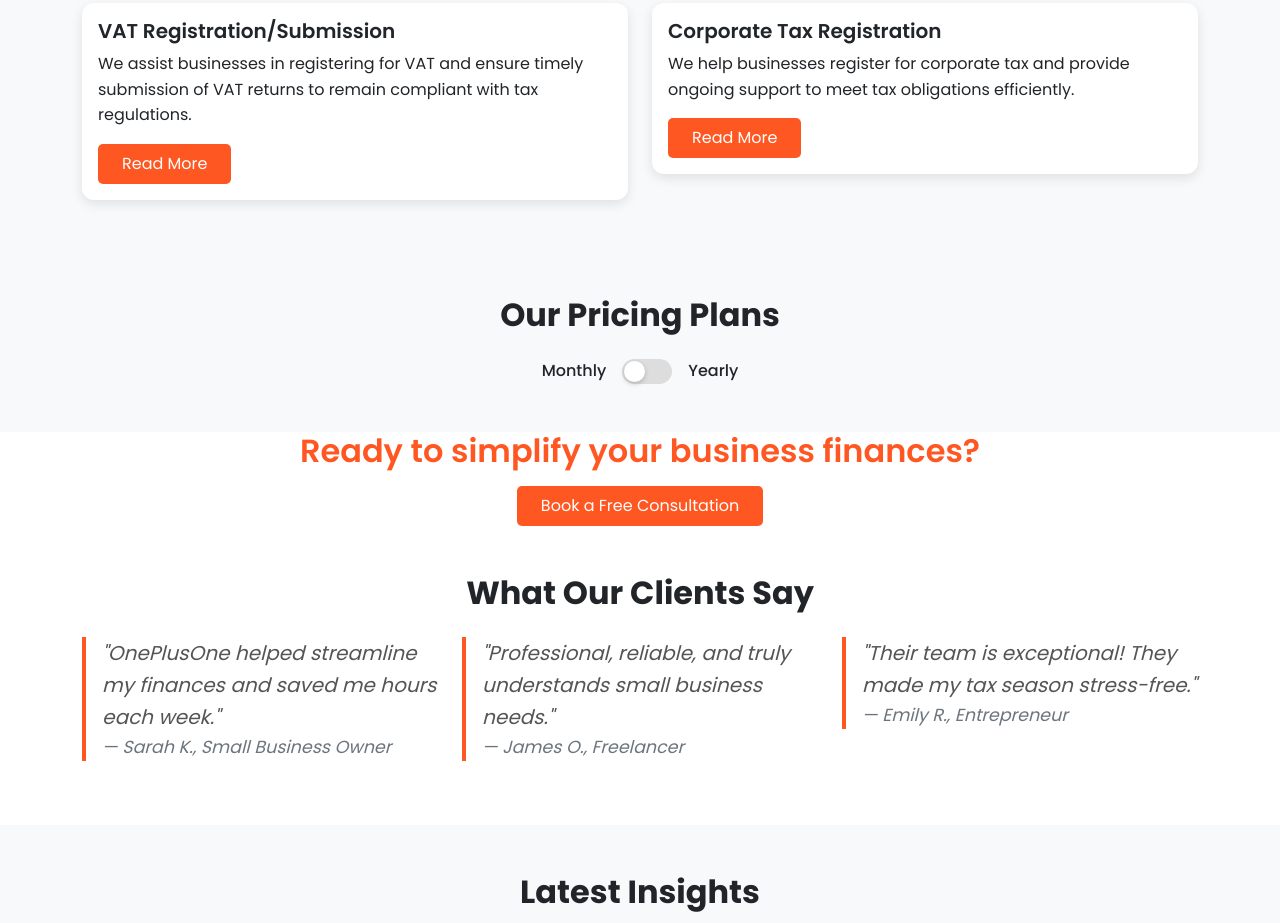
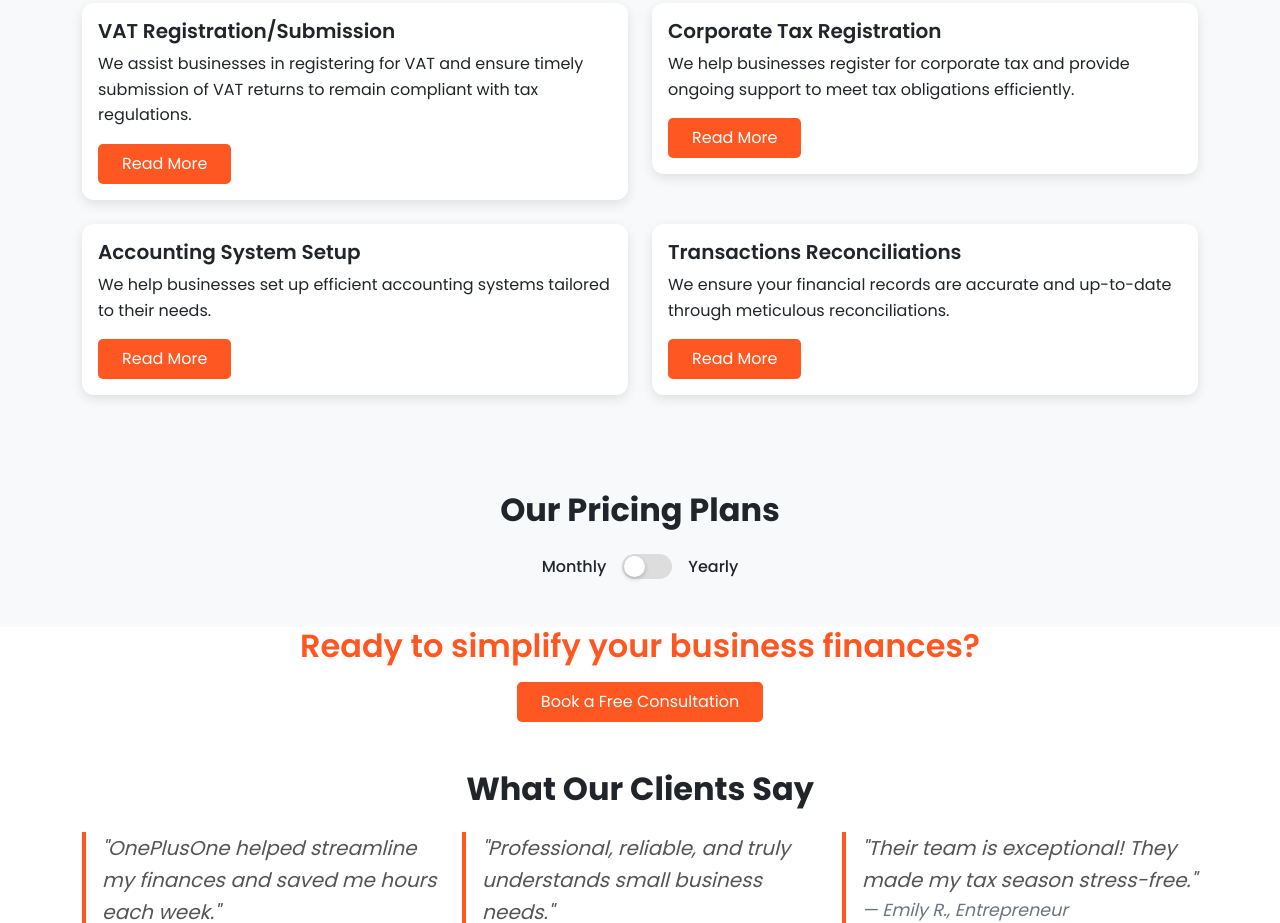
Before and after one commit to Master-Felix/oneplus, a plain HTML site: page index.html in a window 1280 px wide. Shown: the part 2627-3550 px from the top of the page. Drawn offline with nearby package versions, Linux system fonts and the light colour scheme; files whose address does not match are found by name.

Commit message:
Add Read More content

```diff
--- a/index.html
+++ b/index.html
@@ -162,6 +162,7 @@
       <div class="container">
         <h2 class="text-center mb-4">Learn More About Our Services</h2>
         <div class="row g-4">
+          <!-- VAT Registration/Submission -->
           <div class="col-md-6">
             <div class="card">
               <div class="card-body">
@@ -180,6 +181,8 @@
               </div>
             </div>
           </div>
+
+          <!-- Corporate Tax Registration -->
           <div class="col-md-6">
             <div class="card">
               <div class="card-body">
@@ -193,6 +196,46 @@
                 <div class="collapse mt-3" id="corporate-tax-details">
                   <p>
                     Our corporate tax services include registration, filing returns, and providing expert advice on tax planning to minimize liabilities while staying compliant.
+                  </p>
+                </div>
+              </div>
+            </div>
+          </div>
+
+          <!-- Additional Service Example -->
+          <div class="col-md-6">
+            <div class="card">
+              <div class="card-body">
+                <h5 class="card-title">Accounting System Setup</h5>
+                <p class="card-text">
+                  We help businesses set up efficient accounting systems tailored to their needs.
+                </p>
+                <button class="btn btn-orange" data-bs-toggle="collapse" data-bs-target="#accounting-system-details" aria-expanded="false" aria-controls="accounting-system-details">
+                  Read More
+                </button>
+                <div class="collapse mt-3" id="accounting-system-details">
+                  <p>
+                    Our team provides end-to-end support in implementing accounting software, training staff, and ensuring seamless integration with your business processes.
+                  </p>
+                </div>
+              </div>
+            </div>
+          </div>
+
+          <!-- Another Service Example -->
+          <div class="col-md-6">
+            <div class="card">
+              <div class="card-body">
+                <h5 class="card-title">Transactions Reconciliations</h5>
+                <p class="card-text">
+                  We ensure your financial records are accurate and up-to-date through meticulous reconciliations.
+                </p>
+                <button class="btn btn-orange" data-bs-toggle="collapse" data-bs-target="#transactions-reconciliation-details" aria-expanded="false" aria-controls="transactions-reconciliation-details">
+                  Read More
+                </button>
+                <div class="collapse mt-3" id="transactions-reconciliation-details">
+                  <p>
+                    Our reconciliation services include matching transactions, identifying discrepancies, and providing actionable insights to improve financial accuracy.
                   </p>
                 </div>
               </div>
```
